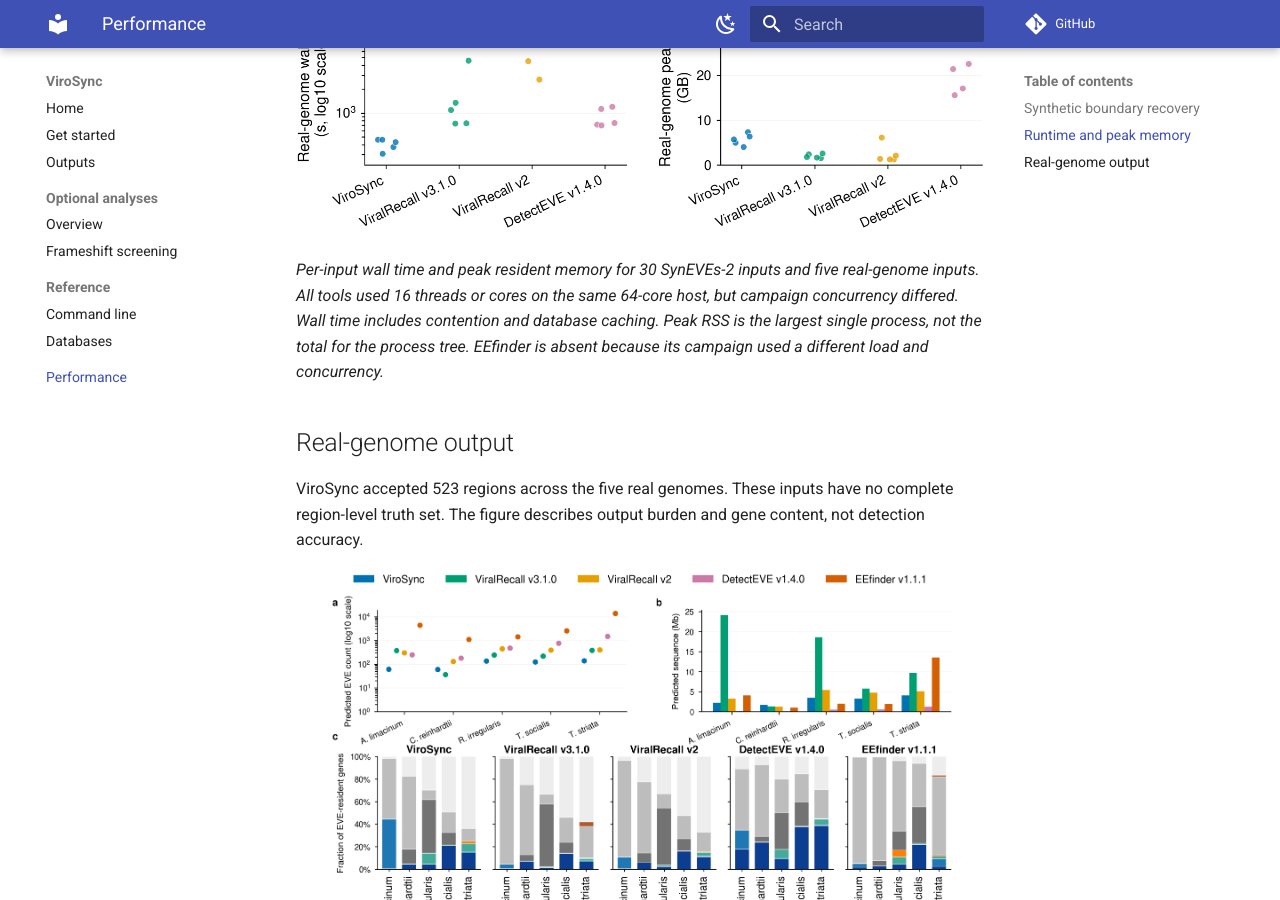
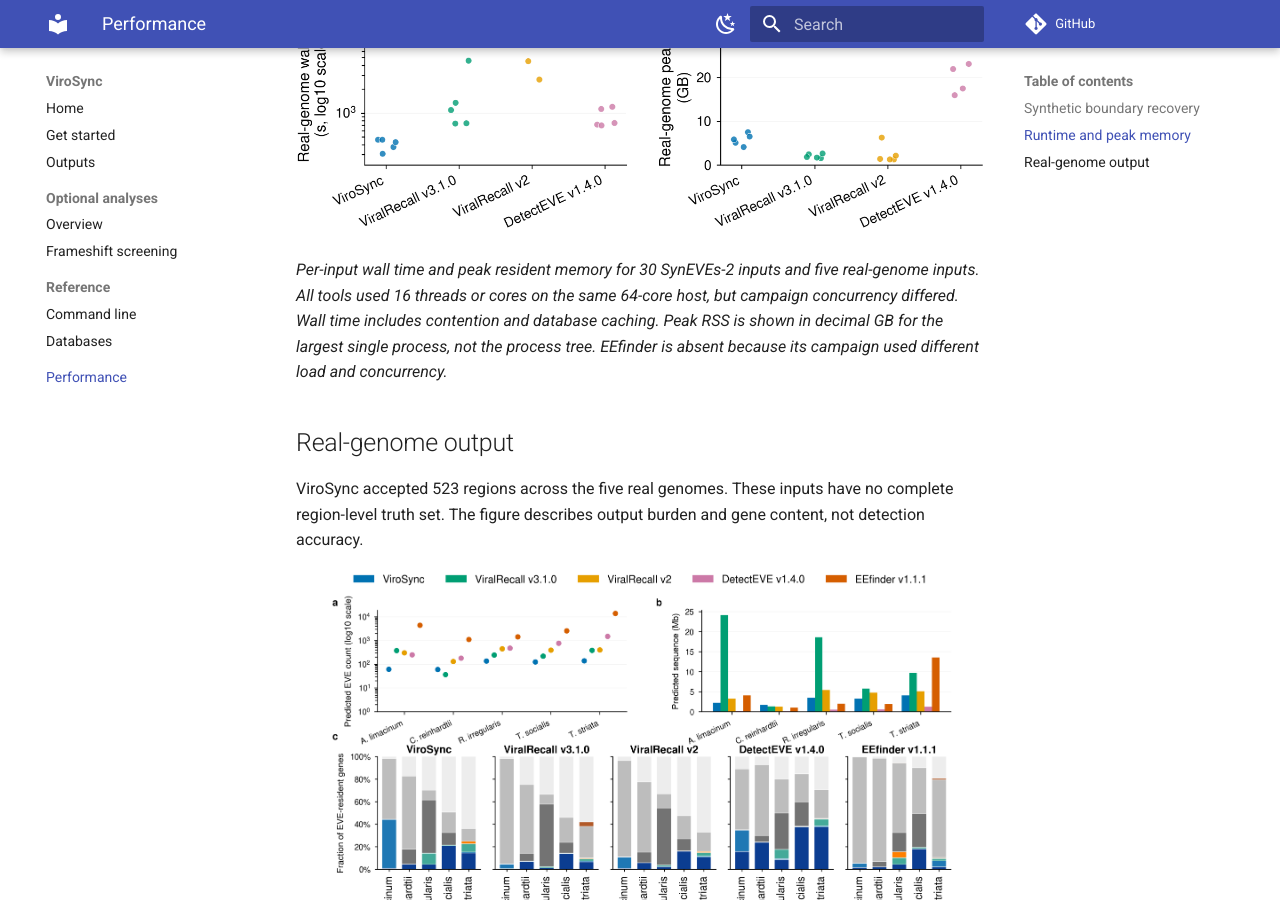
Before and after one commit to NeLLi-team/virosync, an MkDocs documentation site: the page built from docs/performance.md, in a window 1280 px wide and 900 px high, scrolled down 1254 px. Built offline with MkDocs 1.6.1 and Material for MkDocs 9.7.7, drawn with Linux system fonts in a browser that asks for light colours; comment, search, counter and statistics services are not loaded.

```diff
--- a/docs/performance.md
+++ b/docs/performance.md
@@ -35,9 +35,9 @@ do not give a general speed ranking.
 *Per-input wall time and peak resident memory for 30 SynEVEs-2 inputs and five
 real-genome inputs. All tools used 16 threads or cores on the same 64-core
 host, but campaign concurrency differed. Wall time includes contention and
-database caching. Peak RSS is the largest single process, not the total for
-the process tree. EEfinder is absent because its campaign used a different
-load and concurrency.*
+database caching. Peak RSS is shown in decimal GB for the largest single
+process, not the process tree. EEfinder is absent because its campaign used
+different load and concurrency.*
 
 ## Real-genome output
 
```
Also changed, not shown: docs/FRAMESHIFT_SCREENING.md (+2 -0 lines), docs/index.md (+1 -1 lines), docs/assets/performance/benchmark_fig3_real_burden_composition.png, docs/assets/performance/benchmark_figS1_runtime_memory_with_vr30.png, 2 other files.
